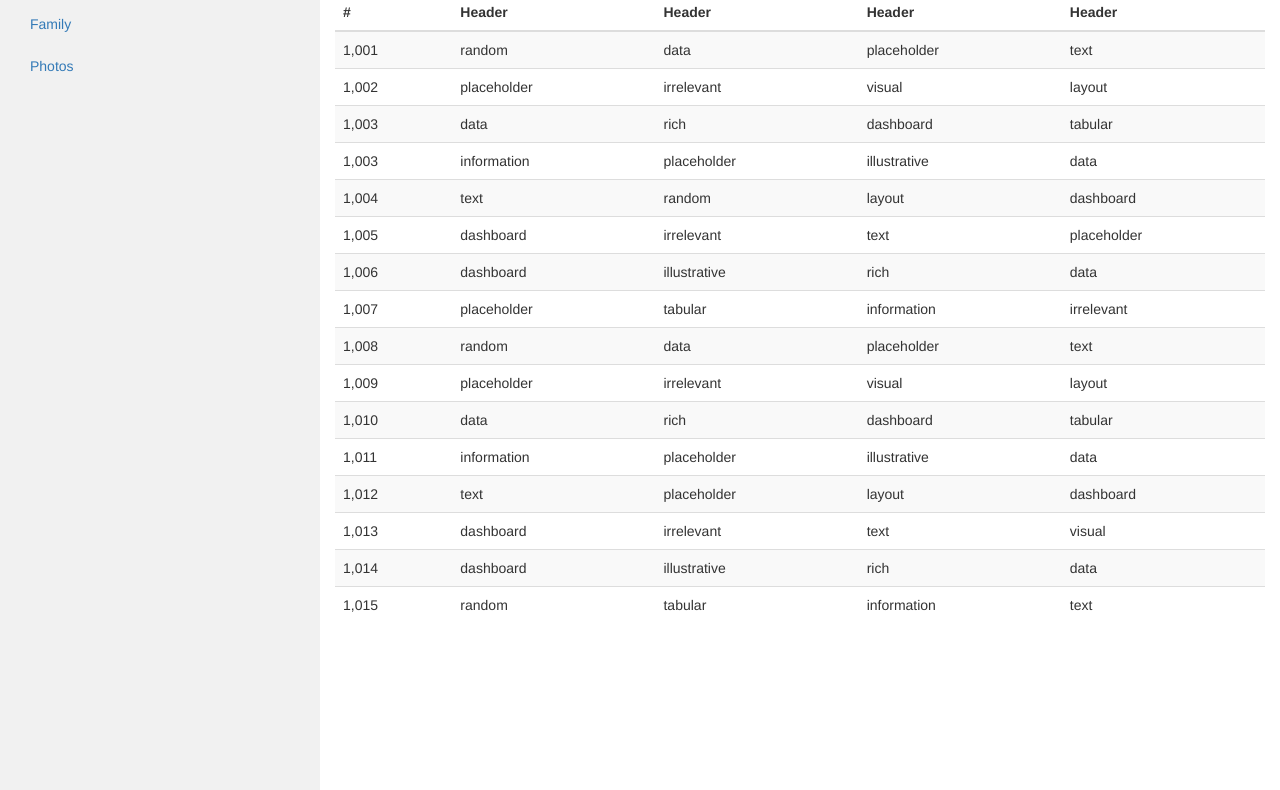
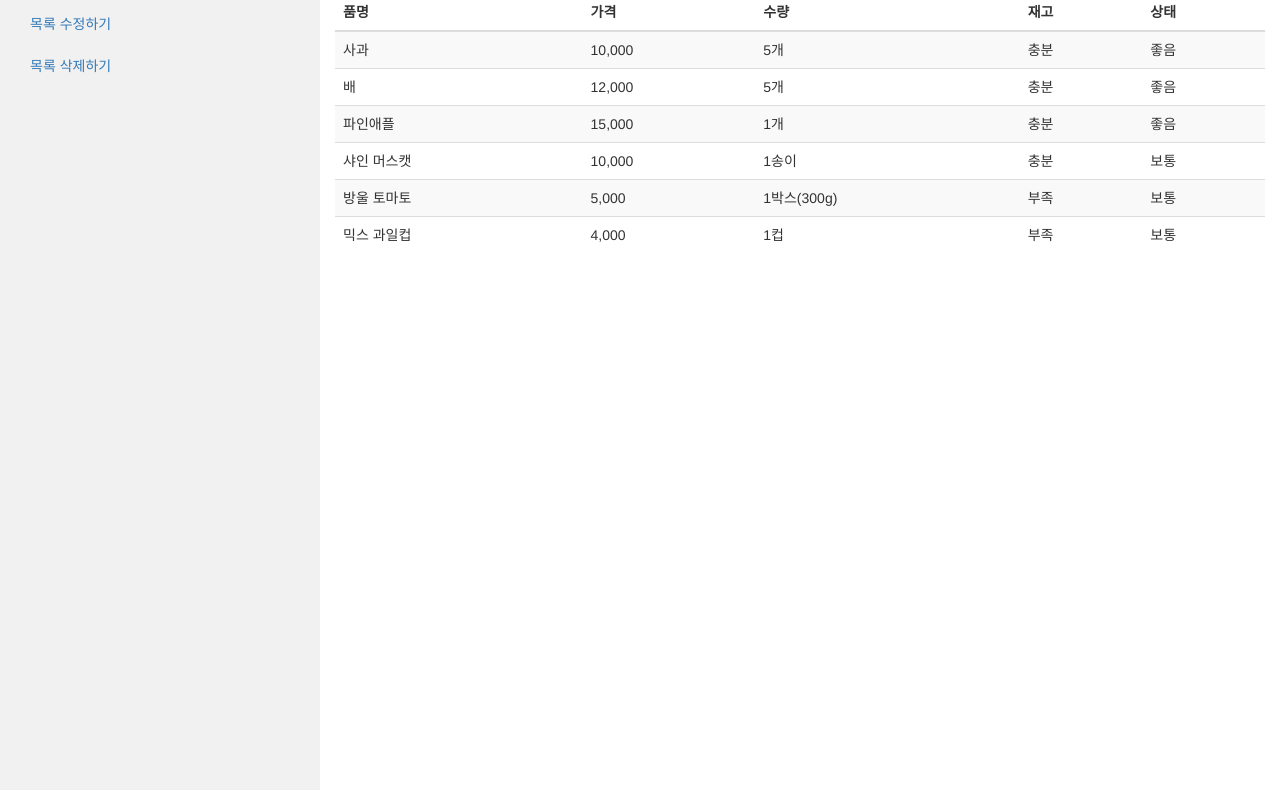
Before and after one commit to dirhq88/Final2, a plain HTML site: page index.html in a window 1280 px wide. Shown: the part 140-930 px from the top of the page. Drawn offline with nearby package versions, Linux system fonts and the light colour scheme.

Commit message:
chage index.html

```diff
--- a/index.html
+++ b/index.html
@@ -17,19 +17,11 @@
         <div class="col-sm-3 sidenav">
           <h4>John's Blog</h4>
           <ul class="nav nav-pills nav-stacked">
-            <li class="active"><a href="#section1">Home</a></li>
-            <li><a href="#section2">Friends</a></li>
-            <li><a href="#section3">Family</a></li>
-            <li><a href="#section3">Photos</a></li>
+            <li class="active"><a href="#section1">판매 목록</a></li>
+            <li><a href="#section2">목록 추가하기</a></li>
+            <li><a href="#section3">목록 수정하기</a></li>
+            <li><a href="#section3">목록 삭제하기</a></li>
           </ul><br>
-          <!-- <div class="input-group">
-            <input type="text" class="form-control" placeholder="Search Blog..">
-            <span class="input-group-btn">
-              <button class="btn btn-default" type="button">
-                <span class="glyphicon glyphicon-search"></span>
-              </button>
-            </span>
-          </div> -->
         </div>
 
         <div class="col-sm-9">
@@ -40,166 +32,64 @@
             <table class="table table-striped table-sm">
               <thead>
                 <tr>
-                  <th scope="col">#</th>
-                  <th scope="col">Header</th>
-                  <th scope="col">Header</th>
-                  <th scope="col">Header</th>
-                  <th scope="col">Header</th>
+                  <th scope="col">품명</th>
+                  <th scope="col">가격</th>
+                  <th scope="col">수량</th>
+                  <th scope="col">재고</th>
+                  <th scope="col">상태</th>
                 </tr>
               </thead>
               <tbody>
                 <tr>
-                  <td>1,001</td>
-                  <td>random</td>
-                  <td>data</td>
-                  <td>placeholder</td>
-                  <td>text</td>
+                  <td>사과</td>
+                  <td>10,000</td>
+                  <td>5개</td>
+                  <td>충분</td>
+                  <td>좋음</td>
                 </tr>
                 <tr>
-                  <td>1,002</td>
-                  <td>placeholder</td>
-                  <td>irrelevant</td>
-                  <td>visual</td>
-                  <td>layout</td>
+                  <td>배</td>
+                  <td>12,000</td>
+                  <td>5개</td>
+                  <td>충분</td>
+                  <td>좋음</td>
                 </tr>
                 <tr>
-                  <td>1,003</td>
-                  <td>data</td>
-                  <td>rich</td>
-                  <td>dashboard</td>
-                  <td>tabular</td>
+                  <td>파인애플</td>
+                  <td>15,000</td>
+                  <td>1개</td>
+                  <td>충분</td>
+                  <td>좋음</td>
                 </tr>
                 <tr>
-                  <td>1,003</td>
-                  <td>information</td>
-                  <td>placeholder</td>
-                  <td>illustrative</td>
-                  <td>data</td>
+                  <td>샤인 머스캣</td>
+                  <td>10,000</td>
+                  <td>1송이</td>
+                  <td>충분</td>
+                  <td>보통</td>
                 </tr>
                 <tr>
-                  <td>1,004</td>
-                  <td>text</td>
-                  <td>random</td>
-                  <td>layout</td>
-                  <td>dashboard</td>
+                  <td>방울 토마토</td>
+                  <td>5,000</td>
+                  <td>1박스(300g)</td>
+                  <td>부족</td>
+                  <td>보통</td>
                 </tr>
                 <tr>
-                  <td>1,005</td>
-                  <td>dashboard</td>
-                  <td>irrelevant</td>
-                  <td>text</td>
-                  <td>placeholder</td>
-                </tr>
-                <tr>
-                  <td>1,006</td>
-                  <td>dashboard</td>
-                  <td>illustrative</td>
-                  <td>rich</td>
-                  <td>data</td>
-                </tr>
-                <tr>
-                  <td>1,007</td>
-                  <td>placeholder</td>
-                  <td>tabular</td>
-                  <td>information</td>
-                  <td>irrelevant</td>
-                </tr>
-                <tr>
-                  <td>1,008</td>
-                  <td>random</td>
-                  <td>data</td>
-                  <td>placeholder</td>
-                  <td>text</td>
-                </tr>
-                <tr>
-                  <td>1,009</td>
-                  <td>placeholder</td>
-                  <td>irrelevant</td>
-                  <td>visual</td>
-                  <td>layout</td>
-                </tr>
-                <tr>
-                  <td>1,010</td>
-                  <td>data</td>
-                  <td>rich</td>
-                  <td>dashboard</td>
-                  <td>tabular</td>
-                </tr>
-                <tr>
-                  <td>1,011</td>
-                  <td>information</td>
-                  <td>placeholder</td>
-                  <td>illustrative</td>
-                  <td>data</td>
-                </tr>
-                <tr>
-                  <td>1,012</td>
-                  <td>text</td>
-                  <td>placeholder</td>
-                  <td>layout</td>
-                  <td>dashboard</td>
-                </tr>
-                <tr>
-                  <td>1,013</td>
-                  <td>dashboard</td>
-                  <td>irrelevant</td>
-                  <td>text</td>
-                  <td>visual</td>
-                </tr>
-                <tr>
-                  <td>1,014</td>
-                  <td>dashboard</td>
-                  <td>illustrative</td>
-                  <td>rich</td>
-                  <td>data</td>
-                </tr>
-                <tr>
-                  <td>1,015</td>
-                  <td>random</td>
-                  <td>tabular</td>
-                  <td>information</td>
-                  <td>text</td>
+                  <td>믹스 과일컵</td>
+                  <td>4,000</td>
+                  <td>1컵</td>
+                  <td>부족</td>
+                  <td>보통</td>
                 </tr>
               </tbody>
             </table>
-
-
-
-          <!-- <div class="row">
-            <div class="col-sm-2 text-center">
-              <img src="bandmember.jpg" class="img-circle" height="65" width="65" alt="Avatar">
-            </div>
-            <div class="col-sm-10">
-              <h4>Anja <small>Sep 29, 2015, 9:12 PM</small></h4>
-              <p>Keep up the GREAT work! I am cheering for you!! Lorem ipsum dolor sit amet, consectetur adipiscing elit, sed do eiusmod tempor incididunt ut labore et dolore magna aliqua.</p>
-              <br>
-            </div>
-            <div class="col-sm-2 text-center">
-              <img src="bird.jpg" class="img-circle" height="65" width="65" alt="Avatar">
-            </div>
-            <div class="col-sm-10">
-              <h4>John Row <small>Sep 25, 2015, 8:25 PM</small></h4>
-              <p>I am so happy for you man! Finally. I am looking forward to read about your trendy life. Lorem ipsum dolor sit amet, consectetur adipiscing elit, sed do eiusmod tempor incididunt ut labore et dolore magna aliqua.</p>
-              <br>
-              <p><span class="badge">1</span> Comment:</p><br>
-              <div class="row">
-                <div class="col-sm-2 text-center">
-                  <img src="bird.jpg" class="img-circle" height="65" width="65" alt="Avatar">
-                </div>
-                <div class="col-xs-10">
-                  <h4>Nested Bro <small>Sep 25, 2015, 8:28 PM</small></h4>
-                  <p>Me too! WOW!</p>
-                  <br>
-                </div>
-              </div>
-            </div>
-          </div> -->
         </div>
       </div>
     </div>
 
     <footer class="container-fluid">
-      <p>Footer Text</p>
+      <p>실전프로젝트 과일가게</p>
     </footer>
 
   </form>
```
